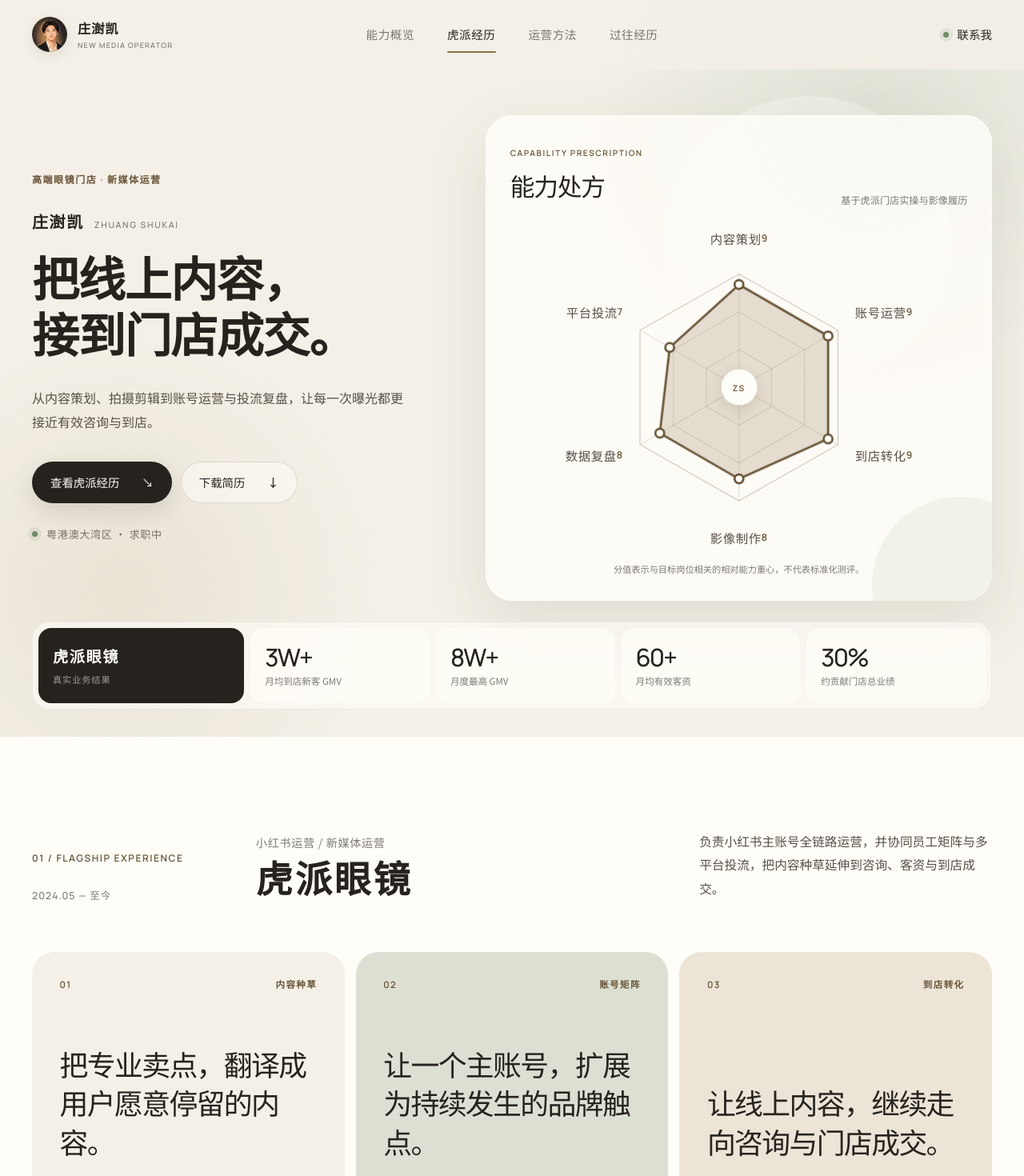
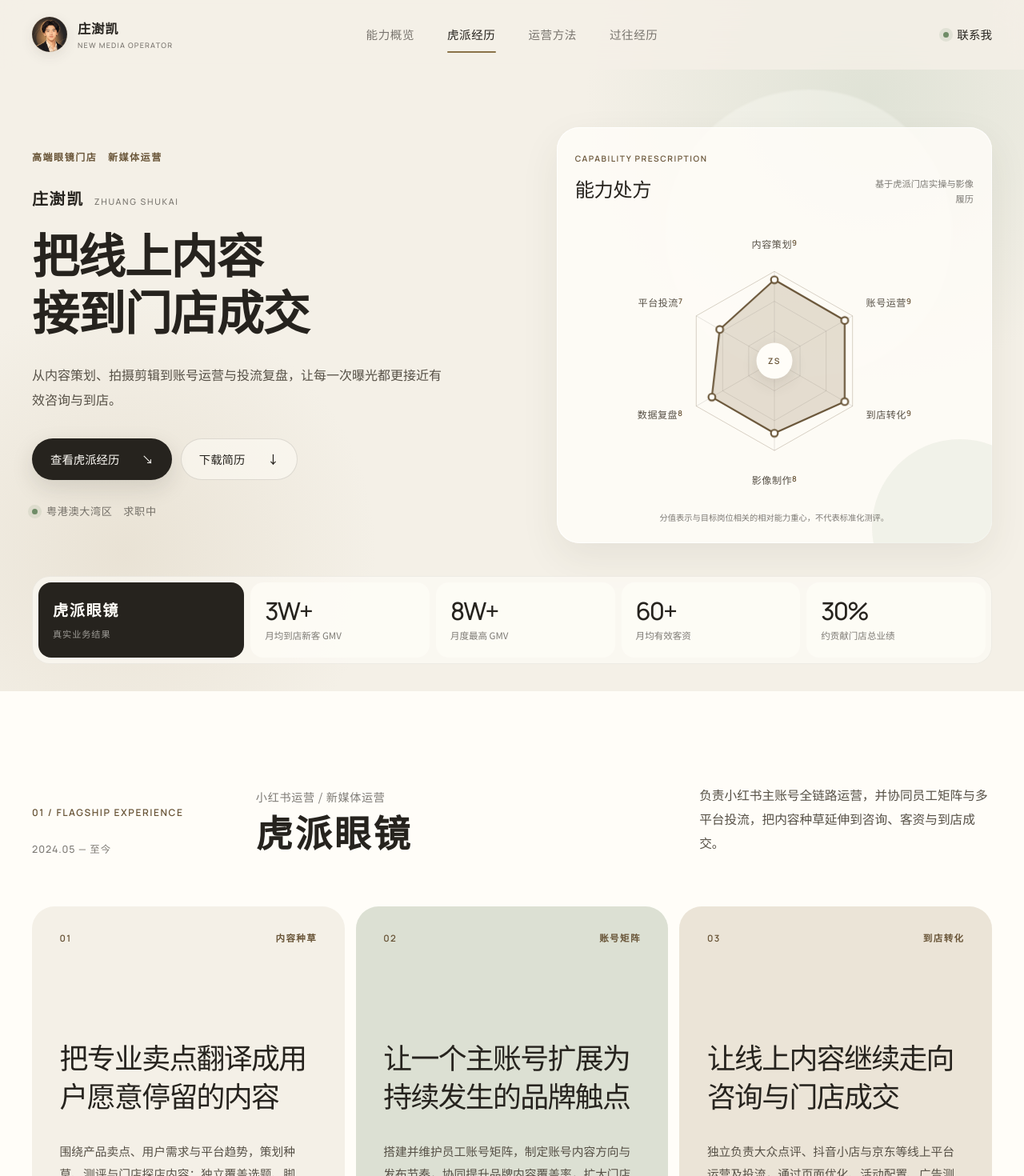
Before and after one commit to 2496739820-netizen/-, a Next.js app: page / in a window 1280 px wide. Shown: the top 1470 px of the page at 80% size. Built offline with nearby package versions, Linux system fonts and the light colour scheme.

Commit message:
Rebalance hero and refine closing sections

```diff
--- a/app/globals.css
+++ b/app/globals.css
@@ -160,13 +160,14 @@
 
 .hero-main {
   display: grid;
-  grid-template-columns: minmax(0, 0.86fr) minmax(520px, 1.14fr);
-  gap: clamp(54px, 7vw, 112px);
+  grid-template-columns: minmax(0, 1fr) minmax(0, 0.92fr);
+  gap: clamp(40px, 5vw, 72px);
   align-items: center;
   min-height: min(650px, calc(100svh - 250px));
 }
 
 .hero-copy { max-width: 610px; padding: 28px 0; }
+.hero-main > .intro:last-child { width: 100%; max-width: 600px; justify-self: end; }
 .hero-name { display: flex; flex-wrap: wrap; align-items: baseline; gap: 13px; margin: 27px 0 22px; font-family: "Noto Serif SC", serif; font-size: clamp(1.25rem, 1.5vw, 1.55rem); font-weight: 600; letter-spacing: 0.08em; }
 .hero-name span { color: var(--muted); font: 500 0.67rem/1 "Manrope", sans-serif; letter-spacing: 0.16em; text-transform: uppercase; }
 
@@ -206,10 +207,10 @@
   position: relative;
   margin: 0;
   overflow: hidden;
-  border-radius: 34px;
+  border-radius: 28px;
   background: rgba(255, 253, 248, 0.82);
-  padding: clamp(25px, 2.4vw, 38px);
-  box-shadow: 0 28px 80px rgba(70, 60, 44, 0.11), inset 0 0 0 1px rgba(255, 255, 255, 0.8);
+  padding: clamp(18px, 1.8vw, 28px);
+  box-shadow: 0 18px 48px rgba(70, 60, 44, 0.08), inset 0 0 0 1px rgba(255, 255, 255, 0.75);
   backdrop-filter: blur(14px);
   -webkit-backdrop-filter: blur(14px);
 }
@@ -218,10 +219,10 @@
 
 .radar-heading { position: relative; z-index: 2; display: flex; align-items: flex-end; justify-content: space-between; gap: 24px; }
 .radar-heading span { color: var(--gold-deep); font: 600 0.64rem/1 "Manrope", sans-serif; letter-spacing: 0.15em; text-transform: uppercase; }
-.radar-heading h2 { margin: 7px 0 0; font-family: "Noto Serif SC", serif; font-size: clamp(1.8rem, 2.4vw, 2.65rem); font-weight: 500; letter-spacing: -0.04em; }
-.radar-heading p { max-width: 13em; margin: 0; color: var(--muted); font-size: 0.76rem; text-align: right; }
-.radar-visual { position: relative; z-index: 1; max-width: 650px; margin: -2px auto -8px; }
-.radar-chart { display: block; width: 100%; height: auto; overflow: visible; }
+.radar-heading h2 { margin: 7px 0 0; font-family: "Noto Serif SC", serif; font-size: clamp(1.45rem, 1.9vw, 2rem); font-weight: 500; letter-spacing: -0.02em; }
+.radar-heading p { max-width: 11em; margin: 0; color: var(--muted); font-size: 0.7rem; text-align: right; }
+.radar-visual { position: relative; z-index: 1; max-width: 480px; margin: 4px auto -4px; }
+.radar-chart { display: block; width: 100%; height: auto; overflow: visible; transform: scale(0.94); transform-origin: center; }
 .radar-grid polygon,
 .radar-grid line { fill: none; stroke: rgba(38, 35, 30, 0.13); stroke-width: 1; }
 .radar-grid polygon:last-of-type { stroke: rgba(105, 85, 56, 0.3); }
@@ -232,7 +233,7 @@
 .radar-labels .radar-score { fill: var(--gold-deep); font: 600 11px/1 "Manrope", sans-serif; baseline-shift: 3px; }
 .radar-seal { position: absolute; top: 50%; left: 50%; display: grid; width: 45px; height: 45px; place-items: center; transform: translate(-50%, -50%); border-radius: 50%; background: var(--surface); color: var(--gold-deep); font: 600 0.65rem/1 "Manrope", sans-serif; letter-spacing: 0.12em; box-shadow: 0 6px 20px rgba(51, 44, 34, 0.12); }
 .radar-accessible-list { position: absolute; width: 1px; height: 1px; overflow: hidden; clip: rect(0 0 0 0); clip-path: inset(50%); white-space: nowrap; }
-.radar-note { position: relative; z-index: 2; margin: 0; color: var(--muted); font-size: 0.7rem; text-align: center; }
+.radar-note { position: relative; z-index: 2; margin: 2px 0 0; color: var(--muted); font-size: 0.64rem; text-align: center; }
 
 @keyframes radar-open { from { opacity: 0; transform: scale(0.15); } to { opacity: 1; transform: scale(1); } }
 @keyframes radar-draw { to { stroke-dashoffset: 0; } }
@@ -306,22 +307,27 @@
 .experience-list article > p { margin: 0; color: var(--ink-soft); font-size: 0.88rem; line-height: 1.85; }
 .experience-list article > strong { color: var(--ink); font-size: 0.78rem; font-weight: 500; line-height: 1.75; }
 
-.about-section { background: var(--sage); }
+.about-section {
+  background:
+    radial-gradient(circle at 12% 20%, rgba(220, 224, 211, 0.5), transparent 42%),
+    radial-gradient(circle at 88% 70%, rgba(138, 115, 73, 0.055), transparent 36%),
+    var(--paper);
+}
 .about-layout { display: grid; grid-template-columns: 3fr 5fr 4fr; gap: clamp(40px, 6vw, 90px); align-items: start; }
 .about-heading h2 { margin: 24px 0 0; font-family: "Noto Serif SC", serif; font-size: clamp(2.2rem, 3vw, 3.2rem); font-weight: var(--display-weight); line-height: 1.12; letter-spacing: 0.03em; }
 .block-label { margin: 0 0 26px; color: var(--gold-deep); font: 600 0.73rem/1 "Manrope", "Noto Sans SC", sans-serif; letter-spacing: 0.11em; text-transform: uppercase; }
 .skill-list { display: flex; flex-wrap: wrap; gap: 9px; }
-.skill-list span { border-radius: 999px; background: rgba(255, 253, 248, 0.62); padding: 10px 15px; font-size: 0.84rem; }
+.skill-list span { border: 1px solid rgba(38, 35, 30, 0.06); border-radius: 999px; background: rgba(255, 253, 248, 0.88); padding: 10px 15px; font-size: 0.84rem; }
 .education-block h3 { margin: 0; font-family: "Noto Serif SC", serif; font-size: clamp(1.55rem, 2vw, 2.1rem); font-weight: 600; }
 .education-block > p { margin: 13px 0 0; color: var(--ink-soft); font-size: 0.9rem; }
 .education-block small { display: block; margin-top: 28px; color: var(--muted); font-size: 0.76rem; }
 
-.site-footer { background: #dfd7c9; padding: clamp(90px, 10vw, 150px) 0 30px; }
+.site-footer { background: var(--paper-deep); padding: clamp(90px, 10vw, 150px) 0 30px; box-shadow: inset 0 1px 0 var(--line); }
 .footer-layout { display: grid; grid-template-columns: 7fr 5fr; gap: 80px; }
 .site-footer h2 { max-width: 9em; margin: 28px 0 0; font-family: "Noto Serif SC", serif; font-size: clamp(2.7rem, 4vw, 4.5rem); font-weight: var(--display-weight); line-height: 1.2; letter-spacing: var(--display-tracking); }
 .footer-contact { display: flex; flex-direction: column; align-items: flex-start; justify-content: flex-end; padding-bottom: 16px; }
 .footer-contact p { margin: 0 0 34px; color: var(--muted); font-size: 0.9rem; }
-.footer-contact a { display: flex; width: 100%; align-items: center; justify-content: space-between; border-radius: 16px; background: rgba(255, 253, 248, 0.5); padding: 17px 20px; font-size: 0.9rem; transition: background-color 0.2s ease; }
+.footer-contact a { display: flex; width: 100%; align-items: center; justify-content: space-between; border: 1px solid rgba(38, 35, 30, 0.05); border-radius: 16px; background: rgba(255, 253, 248, 0.72); padding: 17px 20px; font-size: 0.9rem; transition: background-color 0.2s ease; }
 .footer-contact a + a { margin-top: 8px; }
 .footer-contact a:hover { background: var(--surface); }
 .footer-bottom { grid-column: 1 / -1; display: grid; grid-template-columns: 1fr auto auto; gap: 40px; align-items: center; margin-top: 80px; border-top: 1px solid var(--line); padding-top: 25px; color: var(--muted); font-size: 0.75rem; }
@@ -337,7 +343,7 @@
   .container-wide,
   .nav-inner { width: min(calc(100% - 48px), 1420px); }
   .desktop-nav { gap: 25px; }
-  .hero-main { grid-template-columns: 0.8fr 1.2fr; gap: 34px; }
+  .hero-main { grid-template-columns: minmax(0, 1fr) minmax(0, 0.92fr); gap: 34px; }
   .hero-copy h1 { font-size: clamp(2.75rem, 4.6vw, 4.85rem); }
   .hero-proof { grid-template-columns: repeat(4, 1fr); }
   .proof-intro { grid-column: 1 / -1; min-height: auto; flex-direction: row; justify-content: space-between; }
@@ -355,6 +361,7 @@
   .brand-copy small { display: none; }
   .hero-inner { padding-top: calc(var(--header-height) + 42px); }
   .hero-main { grid-template-columns: 1fr; gap: 22px; min-height: auto; }
+  .hero-main > .intro:last-child { max-width: 660px; justify-self: center; }
   .hero-copy { max-width: 740px; padding-bottom: 10px; }
   .hero-copy h1 { font-size: clamp(2.9rem, 8.2vw, 4.5rem); }
   .radar-card { max-width: 760px; }
--- a/app/layout.tsx
+++ b/app/layout.tsx
@@ -44,7 +44,7 @@
       url: siteUrl,
       images: [
         {
-          url: `${siteUrl}/og-typography.png`,
+          url: `${siteUrl}/og-clean.png`,
           width: 1200,
           height: 630,
           alt: "庄澍凯｜高端眼镜门店新媒体运营",
@@ -57,7 +57,7 @@
       description,
       images: [
         {
-          url: `${siteUrl}/og-typography.png`,
+          url: `${siteUrl}/og-clean.png`,
           alt: "庄澍凯｜高端眼镜门店新媒体运营",
         },
       ],
--- a/app/page.tsx
+++ b/app/page.tsx
@@ -22,21 +22,21 @@
   {
     number: "01",
     kicker: "内容种草",
-    title: "把专业卖点，翻译成用户愿意停留的内容。",
+    title: "把专业卖点翻译成用户愿意停留的内容",
     copy: "围绕产品卖点、用户需求与平台趋势，策划种草、测评与门店探店内容；独立覆盖选题、脚本、拍摄、发布及复盘。",
     tags: ["选题策划", "脚本拍摄", "发布复盘"],
   },
   {
     number: "02",
     kicker: "账号矩阵",
-    title: "让一个主账号，扩展为持续发生的品牌触点。",
+    title: "让一个主账号扩展为持续发生的品牌触点",
     copy: "搭建并维护员工账号矩阵，制定账号内容方向与发布节奏，协同提升品牌内容覆盖率，扩大门店自然曝光与客资来源。",
     tags: ["账号定位", "员工矩阵", "自然获客"],
   },
   {
     number: "03",
     kicker: "到店转化",
-    title: "让线上内容，继续走向咨询与门店成交。",
+    title: "让线上内容继续走向咨询与门店成交",
     copy: "独立负责大众点评、抖音小店与京东等线上平台运营及投流，通过页面优化、活动配置、广告测试和数据分析持续优化转化。",
     tags: ["平台投流", "数据分析", "到店转化"],
   },
@@ -261,9 +261,9 @@
           <div className="hero-inner container-wide">
             <div className="hero-main">
               <div className="hero-copy intro" style={{ "--delay": ".04s" } as React.CSSProperties}>
-                <p className="eyebrow">高端眼镜门店 · 新媒体运营</p>
+                <p className="eyebrow">高端眼镜门店　新媒体运营</p>
                 <p className="hero-name">庄澍凯 <span>Zhuang Shukai</span></p>
-                <h1>把线上内容，<br />接到门店成交。</h1>
+                <h1>把线上内容<br />接到门店成交</h1>
                 <p className="hero-summary">
                   从内容策划、拍摄剪辑到账号运营与投流复盘，让每一次曝光都更接近有效咨询与到店。
                 </p>
@@ -271,7 +271,7 @@
                   <a className="button button-primary" href="#hupai">查看虎派经历 <span aria-hidden="true">↘</span></a>
                   <a className="button button-secondary" href="/zhuang-shukai-resume.pdf" download>下载简历 <span aria-hidden="true">↓</span></a>
                 </div>
-                <p className="hero-status"><i aria-hidden="true" />粤港澳大湾区 · 求职中</p>
+                <p className="hero-status"><i aria-hidden="true" />粤港澳大湾区　求职中</p>
               </div>
 
               <div className="intro" style={{ "--delay": ".12s" } as React.CSSProperties}>
@@ -322,7 +322,7 @@
           <div className="container-wide method-layout">
             <div className="method-heading" data-reveal>
               <p className="eyebrow">02 / Operating method</p>
-              <h2>内容不是终点，<br />到店才是闭环。</h2>
+              <h2>内容不是终点<br />到店才是闭环</h2>
               <p>高客单门店需要用专业表达建立信任，再用运营承接用户的下一步行动。</p>
             </div>
             <ol className="process-list">
@@ -338,7 +338,7 @@
         <section id="experience" className="experience-section section-shell">
           <div className="container-wide">
             <div className="experience-heading" data-reveal>
-              <div><p className="eyebrow">03 / Foundation</p><h2>运营之前，<br />先把内容做好。</h2></div>
+              <div><p className="eyebrow">03 / Foundation</p><h2>运营之前<br />先把内容做好</h2></div>
               <p>三段影像与效果素材经历，让内容审美、制作效率和数据意识成为同一套基本功。</p>
             </div>
             <div className="experience-list">
@@ -373,9 +373,9 @@
 
       <footer className="site-footer">
         <div className="container-wide footer-layout">
-          <div data-reveal><p className="eyebrow">Open to opportunities</p><h2>期待下一次，<br />把好内容做成好生意。</h2></div>
+          <div data-reveal><p className="eyebrow">Open to opportunities</p><h2>期待下一次<br />把好内容做成好生意</h2></div>
           <div className="footer-contact" data-reveal>
-            <p>高端眼镜门店 · 新媒体运营</p>
+            <p>高端眼镜门店　新媒体运营</p>
             <a href="mailto:2496739820@qq.com">2496739820@qq.com <span aria-hidden="true">↗</span></a>
             <a href="/zhuang-shukai-resume.pdf" download>下载完整简历 <span aria-hidden="true">↓</span></a>
           </div>
```
Also changed, not shown: public/og-clean.png (added), 1 other file (tests, documents, lock files or other folders).
